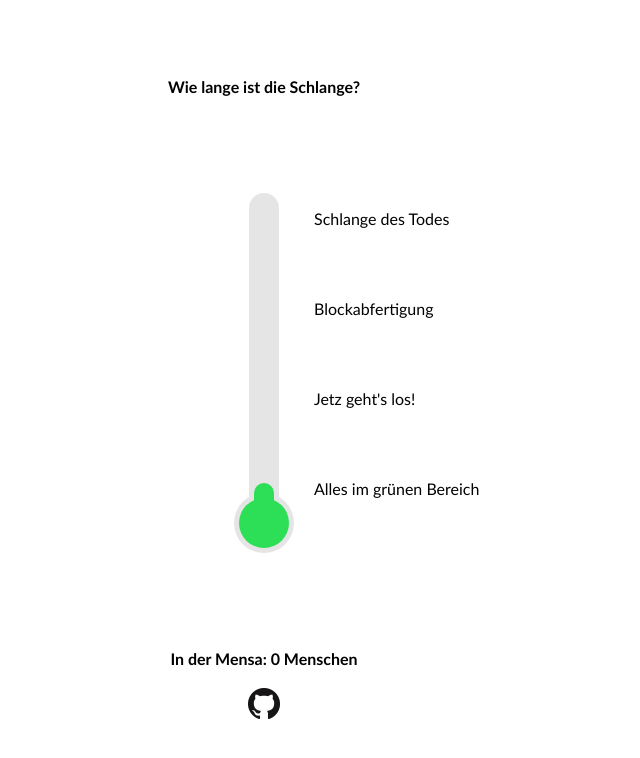
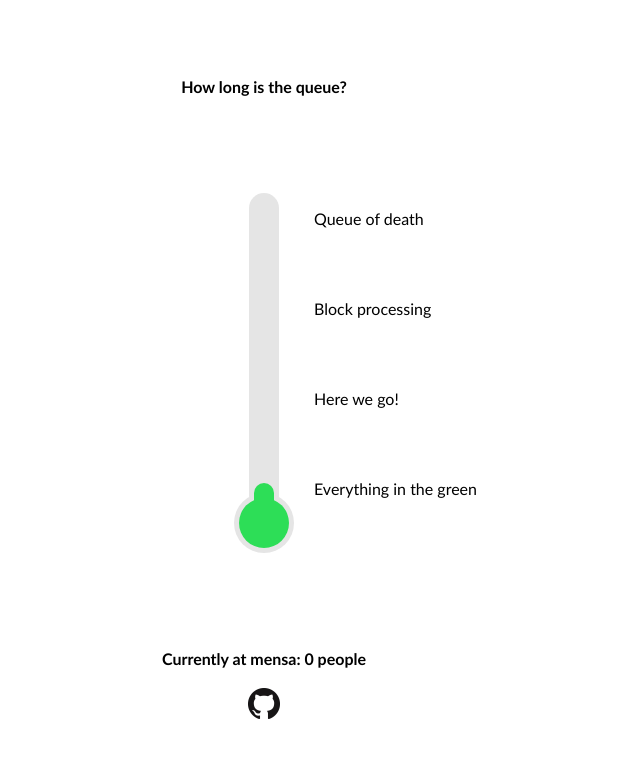
Before and after one commit to dieliste/mensa, a Django app: page / in a window 1280 px wide. Shown: the top 758 px of the page, without its empty margins (376-1016 px from the left). Run offline with Django 3.2, Linux system fonts and the light colour scheme; data that the repository does not hold is empty.

Commit message:
Localize homometer

```diff
--- a/homometer/templates/homometer/index.html
+++ b/homometer/templates/homometer/index.html
@@ -1,5 +1,6 @@
 {% load static %}
 {% load humanize %}
+{% load i18n %}
 
 <!DOCTYPE html>
 <html lang="en">
@@ -16,7 +17,7 @@
 		<div class="container">
 			{% if minimal is False %}
 			<header>
-				<strong>Wie lange ist die Schlange?</strong>
+				<strong>{% trans 'How long is the queue?' %}</strong>
 			</header>
 			<aside class="left">
 
@@ -33,18 +34,18 @@
 			</main>
 			<aside class="right">
 				<ul>
-					<li>Schlange des Todes</li>
+					<li>{% trans 'Queue of death' %}</li>
 					<li></li>
-					<li>Blockabfertigung</li>
+					<li>{% trans 'Block processing' %}</li>
 					<li></li>
-					<li>Jetz geht's los!</li>
+					<li>{% trans 'Here we go!' %}</li>
 					<li></li>
-					<li>Alles im grünen Bereich</li>
+					<li>{% trans 'Everything in the green' %}</li>
 				</ul>
 			</aside>
 			{% if minimal is False %}
 			<footer>
-				<strong>In der Mensa: {{ current|intcomma }} Menschen</strong>
+				<strong>{% trans 'Currently at mensa' %}: {{ current|intcomma }} {% trans 'people' %}</strong>
 				<a href="https://github.com/dieliste/mensa" target="_blank"><img height="32" width="32" alt="GitHub" src="/static/github.png" /></a>
 			</footer>
 			{% endif %}
```
Also changed, not shown: mensa/settings.py (+7 -0 lines), homometer/locale/de_DE/LC_MESSAGES/django.po (added).
